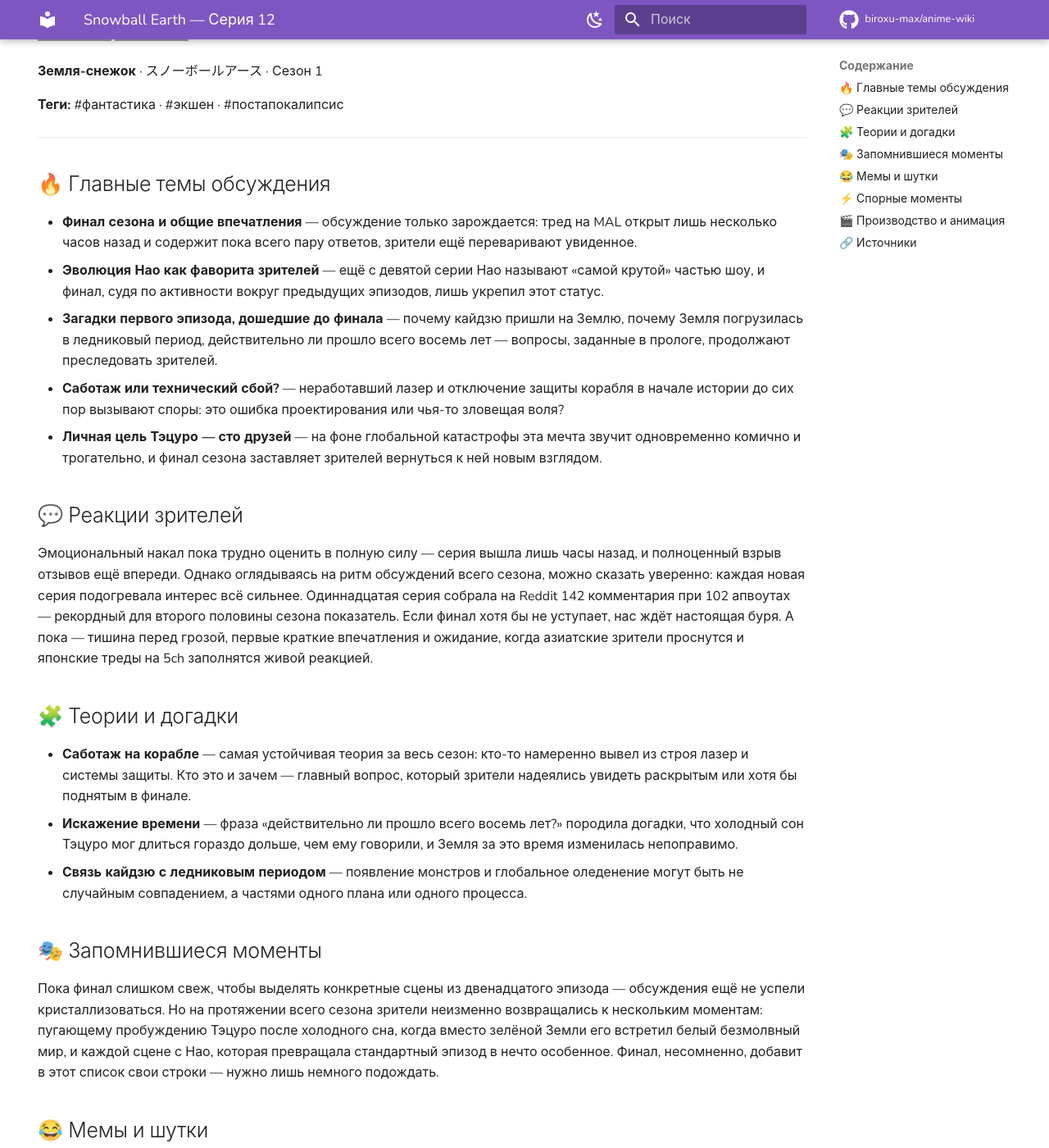
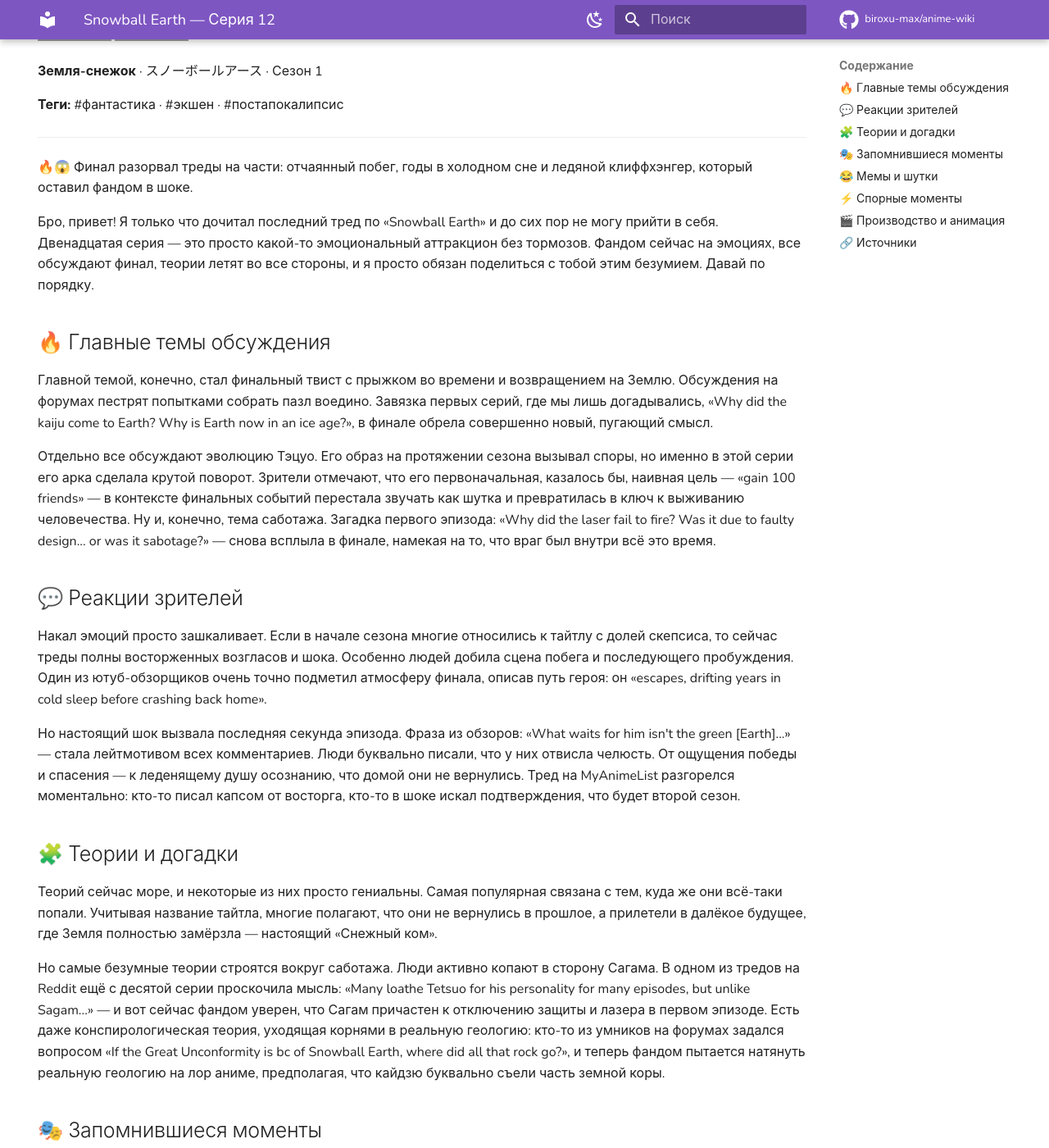
Before and after one commit to biroxu-max/anime-wiki, an MkDocs documentation site: the page built from docs/anime/snowball-earth/ep-12.md, in a window 1280 px wide and 1400 px high, scrolled down 237 px. Shown: the whole window at 82% size. Built offline with MkDocs 1.6.1 and Material for MkDocs 9.7.7, drawn with Linux system fonts in a browser that asks for light colours; comment, search, counter and statistics services are not loaded; some of the changed text lies outside the part shown; grey boxes are pictures that could not be loaded.

Commit message:
chore(wiki): +snowball-earth ep12

```diff
--- a/docs/anime/snowball-earth/ep-12.md
+++ b/docs/anime/snowball-earth/ep-12.md
@@ -17,47 +17,50 @@ hide:
 
 ---
 
+🔥😱 Финал разорвал треды на части: отчаянный побег, годы в холодном сне и ледяной клиффхэнгер, который оставил фандом в шоке.
+
+Бро, привет! Я только что дочитал последний тред по «Snowball Earth» и до сих пор не могу прийти в себя. Двенадцатая серия — это просто какой-то эмоциональный аттракцион без тормозов. Фандом сейчас на эмоциях, все обсуждают финал, теории летят во все стороны, и я просто обязан поделиться с тобой этим безумием. Давай по порядку.
+
 ## 🔥 Главные темы обсуждения
+Главной темой, конечно, стал финальный твист с прыжком во времени и возвращением на Землю. Обсуждения на форумах пестрят попытками собрать пазл воедино. Завязка первых серий, где мы лишь догадывались, «Why did the kaiju come to Earth? Why is Earth now in an ice age?», в финале обрела совершенно новый, пугающий смысл.
 
-- **Финал сезона и общие впечатления** — обсуждение только зарождается: тред на MAL открыт лишь несколько часов назад и содержит пока всего пару ответов, зрители ещё переваривают увиденное.
-- **Эволюция Нао как фаворита зрителей** — ещё с девятой серии Нао называют «самой крутой» частью шоу, и финал, судя по активности вокруг предыдущих эпизодов, лишь укрепил этот статус.
-- **Загадки первого эпизода, дошедшие до финала** — почему кайдзю пришли на Землю, почему Земля погрузилась в ледниковый период, действительно ли прошло всего восемь лет — вопросы, заданные в прологе, продолжают преследовать зрителей.
-- **Саботаж или технический сбой?** — неработавший лазер и отключение защиты корабля в начале истории до сих пор вызывают споры: это ошибка проектирования или чья-то зловещая воля?
-- **Личная цель Тэцуро — сто друзей** — на фоне глобальной катастрофы эта мечта звучит одновременно комично и трогательно, и финал сезона заставляет зрителей вернуться к ней новым взглядом.
+Отдельно все обсуждают эволюцию Тэцуо. Его образ на протяжении сезона вызывал споры, но именно в этой серии его арка сделала крутой поворот. Зрители отмечают, что его первоначальная, казалось бы, наивная цель — «gain 100 friends» — в контексте финальных событий перестала звучать как шутка и превратилась в ключ к выживанию человечества. Ну и, конечно, тема саботажа. Загадка первого эпизода: «Why did the laser fail to fire? Was it due to faulty design... or was it sabotage?» — снова всплыла в финале, намекая на то, что враг был внутри всё это время.
 
 ## 💬 Реакции зрителей
+Накал эмоций просто зашкаливает. Если в начале сезона многие относились к тайтлу с долей скепсиса, то сейчас треды полны восторженных возгласов и шока. Особенно людей добила сцена побега и последующего пробуждения. Один из ютуб-обзорщиков очень точно подметил атмосферу финала, описав путь героя: он «escapes, drifting years in cold sleep before crashing back home».
 
-Эмоциональный накал пока трудно оценить в полную силу — серия вышла лишь часы назад, и полноценный взрыв отзывов ещё впереди. Однако оглядываясь на ритм обсуждений всего сезона, можно сказать уверенно: каждая новая серия подогревала интерес всё сильнее. Одиннадцатая серия собрала на Reddit 142 комментария при 102 апвоутах — рекордный для второго половины сезона показатель. Если финал хотя бы не уступает, нас ждёт настоящая буря. А пока — тишина перед грозой, первые краткие впечатления и ожидание, когда азиатские зрители проснутся и японские треды на 5ch заполнятся живой реакцией.
+Но настоящий шок вызвала последняя секунда эпизода. Фраза из обзоров: «What waits for him isn't the green [Earth]...» — стала лейтмотивом всех комментариев. Люди буквально писали, что у них отвисла челюсть. От ощущения победы и спасения — к леденящему душу осознанию, что домой они не вернулись. Тред на MyAnimeList разгорелся моментально: кто-то писал капсом от восторга, кто-то в шоке искал подтверждения, что будет второй сезон.
 
 ## 🧩 Теории и догадки
+Теорий сейчас море, и некоторые из них просто гениальны. Самая популярная связана с тем, куда же они всё-таки попали. Учитывая название тайтла, многие полагают, что они не вернулись в прошлое, а прилетели в далёкое будущее, где Земля полностью замёрзла — настоящий «Снежный ком».
 
-- **Саботаж на корабле** — самая устойчивая теория за весь сезон: кто-то намеренно вывел из строя лазер и системы защиты. Кто это и зачем — главный вопрос, который зрители надеялись увидеть раскрытым или хотя бы поднятым в финале.
-- **Искажение времени** — фраза «действительно ли прошло всего восемь лет?» породила догадки, что холодный сон Тэцуро мог длиться гораздо дольше, чем ему говорили, и Земля за это время изменилась непоправимо.
-- **Связь кайдзю с ледниковым периодом** — появление монстров и глобальное оледенение могут быть не случайным совпадением, а частями одного плана или одного процесса.
+Но самые безумные теории строятся вокруг саботажа. Люди активно копают в сторону Сагама. В одном из тредов на Reddit ещё с десятой серии проскочила мысль: «Many loathe Tetsuo for his personality for many episodes, but unlike Sagam...» — и вот сейчас фандом уверен, что Сагам причастен к отключению защиты и лазера в первом эпизоде. Есть даже конспирологическая теория, уходящая корнями в реальную геологию: кто-то из умников на форумах задался вопросом «If the Great Unconformity is bc of Snowball Earth, where did all that rock go?», и теперь фандом пытается натянуть реальную геологию на лор аниме, предполагая, что кайдзю буквально съели часть земной коры.
 
 ## 🎭 Запомнившиеся моменты
-
-Пока финал слишком свеж, чтобы выделять конкретные сцены из двенадцатого эпизода — обсуждения ещё не успели кристаллизоваться. Но на протяжении всего сезона зрители неизменно возвращались к нескольким моментам: пугающему пробуждению Тэцуро после холодного сна, когда вместо зелёной Земли его встретил белый безмолвный мир, и каждой сцене с Нао, которая превращала стандартный эпизод в нечто особенное. Финал, несомненно, добавит в этот список свои строки — нужно лишь немного подождать.
+Сцена, которая заставила задержать дыхание — это момент, когда герой дрейфует в холодном сне. Тишина, темнота космоса, мерное мигание капсулы... А затем — удар, тряска, аварийный свет и пробуждение в мире, который встречает его не зелёными лесами, а бесконечной белой пустошью. Этот контраст между надеждой, которая была в герое все эти годы дрейфа, и ледяной реальностью, в которую он открывает глаза, пробирает до костей.
 
 ## 😂 Мемы и шутки
-
-Специфичного юмора именно вокруг двенадцатой серии пока не сформировалось — для мемной кухни требуется хотя бы сутки жизни эпизода в сети. Зато за весь сезон закрепилась ироничная констатация: Тэцуро пережил крушение корабля, кайдзю, ледниковый период и годы дрейфа в космосе — а его главная мечта найти сто друзей. Этот контраст между апокалиптическим масштабом происходящего и наивностью личной цели стал негласным мемом всего шоу.
+Так как цель Тэцуо завести 100 друзей изначально воспринималась как клише из комедийного сёнена, в финале фандом выдал волну мемов. Картинки с замёрзшим Тэцуо, который стоит перед ледяным монстром с табличкой: «Привет, будешь моим другом? №1 из 100». Ну и, конечно, мем с «очень долгим сном», где пользователи сравнивают себя с Тэцуо, потому что тоже «уснули» в начале сезона и «проснулись» только на финале, когда стало интересно.
 
 ## ⚡ Спорные моменты
+Разногласия в сообществе сейчас крутятся вокруг двух вещей. Первое — это темп повествования. Часть зрителей считает, что прыжок через годы холодного сна — это ленивый сценарный ход, чтобы не показывать развитие отношений между персонажами. Другие же защищают авторов, утверждая, что только так можно было сохранить динамику и показать масштаб катастрофы.
 
-Открытых конфликтов вокруг финала пока нет — слишком рано. Однако на протяжении сезона в сообществе тлела тихая дискуссия о темпе повествования: рецензенты ANN отмечали, что первый эпизод технически является целиком прологом, а загадки нагромождаются быстрее, чем дают ответы. Часть зрителей находила это увлекательным, другая — раздражающим. Финал сезона станет проверкой: оправдала ли эта стратегия себя или зрители останутся с чувством незавершённости.
+Второй спор — это сама концовка. Одни кричат, что это гениальный клиффхэнгер, задающий тон второму сезону. Другие разочарованно вздыхают, называя это «синдромом оригинального аниме», когда создатели не знают, дадут ли им продолжение, и поэтому обрывают историю на самом интересном месте.
 
 ## 🎬 Производство и анимация
+Как экшен-тайтл, серия выдала невероятный визуальный размах. Битвы в этом эпизоде — это не просто обмен ударами, это настоящий танец на грани жизни и смерти. Хореография финального побега заставляла сердце колотиться: камера ныряла вслед за меха, обрывки взрывов освещали ледяные просторы, а каждый манёвр ощущался тяжёлым и физически осязаемым.
 
-Конкретных замечаний об анимации двенадцатого эпизода пока нет. Известно, что сериал транслируется на Crunchyroll, а дублированная версия доступна также на Disney+. Визуальный стиль и качество работы ключевых аниматоров станут темой обсуждения чуть позже, когда зрители начнут пересматривать серию кадр за кадром — как это обычно происходит с финальными эпизодами сезонов.
+Особенно стоит отметить момент с отключением энергоснабжения корабля. Аниматоры блестяще передали гнетущую атмосферу: свет мигает в ритме сердцебиения, тени кайдзю надвигаются из темноты, а звуковой дизайн с оглушительным гулом и последующей тишиной в космосе создает пугающую динамику. Сцена дрейфа в капсуле — отдельный визуальный шедевр. Плавные, гипнотические движения сквозь звёзды, которые резко обрываются жесткой тряской при входе в атмосферу. Студия выложилась на все сто, сделав финал не просто красивым, а тактильно напряжённым.
+
+В общем, бро, если ты ещё не смотрел — бегом включай. Это тот случай, когда аниме начинается как стандартное выживание, а превращается в нечто эпичное. Жду твоих впечатлений, будем вместе гадать, что за белая пустошь в финале!
 
 ## 🔗 Источники
 
 - [Snowball Earth Episode 12 Discussion - Forums - MyAnimeList.net](https://myanimelist.net/forum?topicid=2268910)
-- [Snowball Earth Episode 9 Discussion - Forums - MyAnimeList.net](https://myanimelist.net/forum?topicid=2266287)
-- [Snowball Earth - Episode 7 discussion : r/anime - Reddit](https://www.reddit.com/r/anime/comments/1tdzvg4/snowball_earth_episode_7_discussion)
-- [Snowball Earth - Episode 8 discussion : r/anime - Reddit](https://www.reddit.com/r/anime/comments/1tklqla/snowball_earth_episode_8_discussion)
+- [Episode 7 discussion : r/anime](https://www.reddit.com/r/anime/comments/1tdzvg4/snowball_earth_episode_7_discussion)
+- [Episode 8 discussion : r/anime](https://www.reddit.com/r/anime/comments/1tklqla/snowball_earth_episode_8_discussion)
 - [Snowball Earth Episode 1 Recap Deep Comprehensive REVIEW](https://www.youtube.com/watch?v=twmwx2TLUoc)
+- [Episode 10 discussion : r/anime](https://www.reddit.com/r/anime/comments/1txoae6/snowball_earth_episode_10_discussion)
 - [Snowball Earth - The Spring 2026 Anime Preview Guide - Anime News Network](https://www.animenewsnetwork.com/preview-guide/2026/spring/snowball-earth/.234697)
 - [Episodes 1-3 - Snowball Earth - Anime News Network](https://www.animenewsnetwork.com/review/snowball-earth/episodes-1-3/.236526)
 - [Episodes 8-9 - Snowball Earth - Anime News Network](https://www.animenewsnetwork.com/review/snowball-earth/episodes-8-9/.237966)
```
Also changed, not shown: docs/anime/snowball-earth/index.md (+1 -1 lines).
